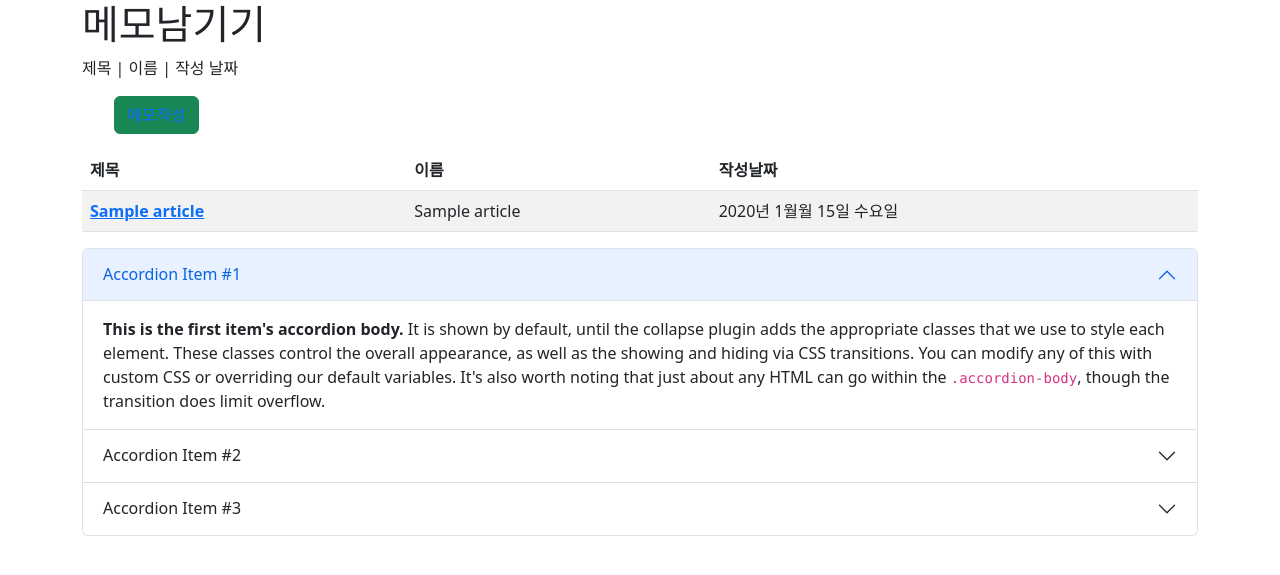
After one commit to tail97/django_tutorial_encore, a Django app: page / in a window 1280 px wide. The commit adds this page. Shown: the top 575 px of the page. Run offline with Django 4.2, Linux system fonts and the light colour scheme; tables that the repository leaves empty hold one stand-in row (values such as "Sample post").

Commit message:
메모남기기 페이지만들기 및 stringboost로 페이지 꾸며보기

```diff
--- a/community/admin.py
+++ b/community/admin.py
@@ -2,6 +2,6 @@ from django.contrib import admin
 
 # Register your models here.
 
-# admin 페이지에 Article 모델 등록
+# admin 페이지에 Article 모델 등록, 한번은 꼭 해줘야 실행이된다
 from .models import Article
 admin.site.register(Article)
--- a/community/forms.py
+++ b/community/forms.py
@@ -5,4 +5,4 @@ from community.models import Article
 class Form(ModelForm):
     class Meta:
         model = Article
-        fields = ['name','title','content','url','email']
+        fields = ['name','title','content','url','email'] #내가 넣을 DB입력 정보
--- a/templates/list.html
+++ b/community/templates/community/list.html
@@ -11,8 +11,9 @@
     <p>이름| 제목 | 내용| url| email |작성 날짜</p>
     <ul>
         {% for article in article_list %}
+        <!--<a href="/view_detail/{{article.id}}"> 이 코드는 하이퍼링크를 {{article.name}}에다가 만들어줘서 페이지를 넘어가게 해주는 것을 구현 -->
         <il> <a href="/view_detail/{{article.id}}">{{article.name}}</a>
-            <p>{{article.name}}</p>
+            <p>{{article.name}}</p> <!-- forms.py에 지정했던 필드를 다 나열한다 . -->
             <p>{{article.title}}</p>
             <p>{{article.content}}</p>
             <p>{{article.url}}</p>
--- a/templates/view_detail.html
+++ b/community/templates/community/view_detail.html
@@ -7,7 +7,7 @@
     <title>Document</title>
 </head>
 <body>
-    <table>
+    <table> <!-- 페이지에서 어떻게 보여주는지 구현하는 코드, 순서대로 db가 저장된 정보를 보여준다.-->
         <tr>
             <td>id</td>
             <td>{{article_detail.pk}}</td>
--- a/community/views.py
+++ b/community/views.py
@@ -18,14 +18,20 @@ def write(request):
     else:
         form = Form()
     # return render(request,html템플릿파일.html,data)
-    return render(request,'write.html', {'form':form} )
+    return render(request,'community/write.html', {'form':form} )# 3개의 파라미터가 들어간다
 
 
 def articleList(request):
     article_list = Article.objects.all()
-    return render(request,"list.html",{'article_list':article_list})
+    return render(request,"community/list.html",{'article_list':article_list})# 3개의 파라미터가 들어간다
 
 def viewDetail(request,num=1):
     # 클릭한 레코드를 db 읽어오기
     article_detail = Article.objects.get(id=num)
-    return render(request,"view_detail.html", {'article_detail':article_detail})
+    return render(request,"community/view_detail.html", {'article_detail':article_detail})# 3개의 파라미터가 들어간다
+
+def index(request):
+    # -cdate는 내림차순, +cdate는 오름차순
+    latest_article_list = Article.objects.all().order_by('-cdate')[:3]
+    print(latest_article_list) # 데이터를 잘 가지고 오는걸 확인하는 코드
+    return render(request,"index.html",{'latest_article_list':latest_article_list})# 3개의 파라미터가 들어간다
--- a/django_tutorial/urls.py
+++ b/django_tutorial/urls.py
@@ -15,7 +15,7 @@ Including another URLconf
 """
 from django.contrib import admin
 from django.urls import path
-from community.views import write,articleList,viewDetail
+from community.views import write,articleList,viewDetail,index
 
 
 
@@ -23,5 +23,6 @@ urlpatterns = [
     path('admin/', admin.site.urls), # id랑 비밀번호 설정하는 창
     path('write/',write,name='write'),# db 정보를 입력 받을 수 있는 창
     path('list/',articleList,name="list"), # db 정보를 볼 수 있는 창
-    path('view_detail/<int:num>/',viewDetail, name='view_detail')
+    path('view_detail/<int:num>/',viewDetail, name='view_detail'), #db정보를 세부창으로 볼 수 있는 창
+    path('',index, name= "index")
 ]
--- /dev/null
+++ b/templates/index.html
@@ -0,0 +1,111 @@
+<!DOCTYPE html>
+<html lang="ko">
+
+<head>
+    <meta charset="UTF-8">
+    <meta http-equiv="X-UA-Compatible" content="IE=edge">
+    <meta name="viewport" content="width=device-width, initial-scale=1.0">
+    <!-- 부트스트랩 css사용하는법 -->
+    <link rel="stylesheet" href="https://cdn.jsdelivr.net/npm/bootstrap@5.2.3/dist/css/bootstrap.min.css">
+    <!-- js 사용하는 법 -->
+    <script src="https://cdn.jsdelivr.net/npm/bootstrap@5.2.3/dist/js/bootstrap.bundle.min.js"></script>
+    <title>Document</title>
+</head>
+
+<body>
+    <div class="container">
+        <h1> 메모남기기 </h1>
+        <p> 제목 | 이름 | 작성 날짜</p>
+        <ul>
+            <buttontype="button" class="btn btn-success"> <a href="/write/" class="text-decoration-none"> 메모작성
+                </a></button> <!-- 버튼 스타일바꾸기 -->
+        </ul>
+
+        <table class="table table-striped">
+            <thead>
+                <tr>
+                    <!-- 표 컴럼명들 -->
+                    <th scope="col">제목</th>
+                    <th scope="col">이름</th>
+                    <th scope="col">작성날짜</th>
+                </tr>
+            </thead>
+            <tbody>
+                <!-- 테이블 안에 들어가는 내용들 -->
+                {% for article in latest_article_list %}
+                <!--<a href="/view_detail/{{article.id}}"> 이 코드는 하이퍼링크를 {{article.name}}에다가 만들어줘서 페이지를 넘어가게 해주는 것을 구현 -->
+                <tr>
+                    <th scope="row"> <a href="/view_detail/{{article.id}}">{{article.title}}</a></th>
+                    <!-- 타이틀을 하이퍼링크달아주기 -->
+                    <td scope="row">{{article.name}}</td> <!-- scope는 줄를 의미 -->
+                    <td scope="row">{{article.cdate|date:"Y년 M월 d일 D"}}</td>
+                </tr>
+                {%endfor%}
+            </tbody>
+        </table>
+
+
+
+        <div class="accordion" id="accordionExample">
+            <div class="accordion-item">
+                <h2 class="accordion-header" id="headingOne">
+                    <button class="accordion-button" type="button" data-bs-toggle="collapse"
+                        data-bs-target="#collapseOne" aria-expanded="true" aria-controls="collapseOne">
+                        Accordion Item #1
+                    </button>
+                </h2>
+                <div id="collapseOne" class="accordion-collapse collapse show" aria-labelledby="headingOne"
+                    data-bs-parent="#accordionExample">
+                    <div class="accordion-body">
+                        <strong>This is the first item's accordion body.</strong> It is shown by default, until the
+                        collapse plugin adds the appropriate classes that we use to style each element. These classes
+                        control the overall appearance, as well as the showing and hiding via CSS transitions. You can
+                        modify any of this with custom CSS or overriding our default variables. It's also worth noting
+                        that just about any HTML can go within the <code>.accordion-body</code>, though the transition
+                        does limit overflow.
+                    </div>
+                </div>
+            </div>
+            <div class="accordion-item">
+                <h2 class="accordion-header" id="headingTwo">
+                    <button class="accordion-button collapsed" type="button" data-bs-toggle="collapse"
+                        data-bs-target="#collapseTwo" aria-expanded="false" aria-controls="collapseTwo">
+                        Accordion Item #2
+                    </button>
+                </h2>
+                <div id="collapseTwo" class="accordion-collapse collapse" aria-labelledby="headingTwo"
+                    data-bs-parent="#accordionExample">
+                    <div class="accordion-body">
+                        <strong>This is the second item's accordion body.</strong> It is hidden by default, until the
+                        collapse plugin adds the appropriate classes that we use to style each element. These classes
+                        control the overall appearance, as well as the showing and hiding via CSS transitions. You can
+                        modify any of this with custom CSS or overriding our default variables. It's also worth noting
+                        that just about any HTML can go within the <code>.accordion-body</code>, though the transition
+                        does limit overflow.
+                    </div>
+                </div>
+            </div>
+            <div class="accordion-item">
+                <h2 class="accordion-header" id="headingThree">
+                    <button class="accordion-button collapsed" type="button" data-bs-toggle="collapse"
+                        data-bs-target="#collapseThree" aria-expanded="false" aria-controls="collapseThree">
+                        Accordion Item #3
+                    </button>
+                </h2>
+                <div id="collapseThree" class="accordion-collapse collapse" aria-labelledby="headingThree"
+                    data-bs-parent="#accordionExample">
+                    <div class="accordion-body">
+                        <strong>This is the third item's accordion body.</strong> It is hidden by default, until the
+                        collapse plugin adds the appropriate classes that we use to style each element. These classes
+                        control the overall appearance, as well as the showing and hiding via CSS transitions. You can
+                        modify any of this with custom CSS or overriding our default variables. It's also worth noting
+                        that just about any HTML can go within the <code>.accordion-body</code>, though the transition
+                        does limit overflow.
+                    </div>
+                </div>
+            </div>
+        </div>
+    </div>
+</body>
+
+</html>
```
Also changed, not shown: community/templates/community/write.html (renamed from templates/write.html).
